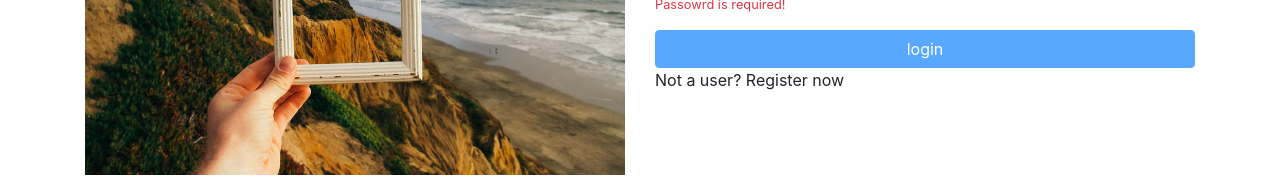
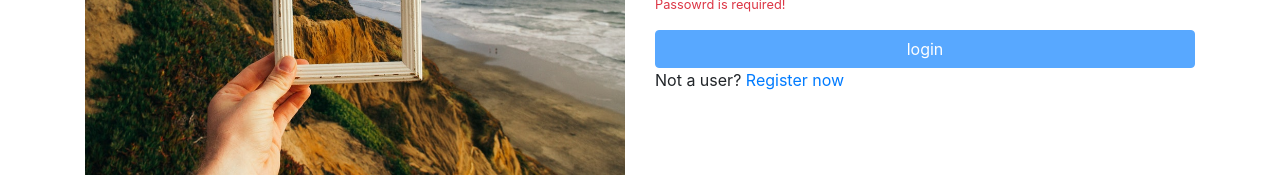
Before and after one commit to VictorMann/angular-webapp-alurapic, an Angular app: page / in a window 1280 px wide. Shown: the part 241-418 px from the top of the page. Built offline with nearby package versions, Linux system fonts and the light colour scheme.

Commit message:
definindo link para direcionar a signup

```diff
--- a/src/app/home/signin/signin.component.html
+++ b/src/app/home/signin/signin.component.html
@@ -35,4 +35,4 @@
 
 </form>
 
-<p>Not a user? <a>Register now</a></p>
+<p>Not a user? <a [routerLink]="['signup']">Register now</a></p>
```
